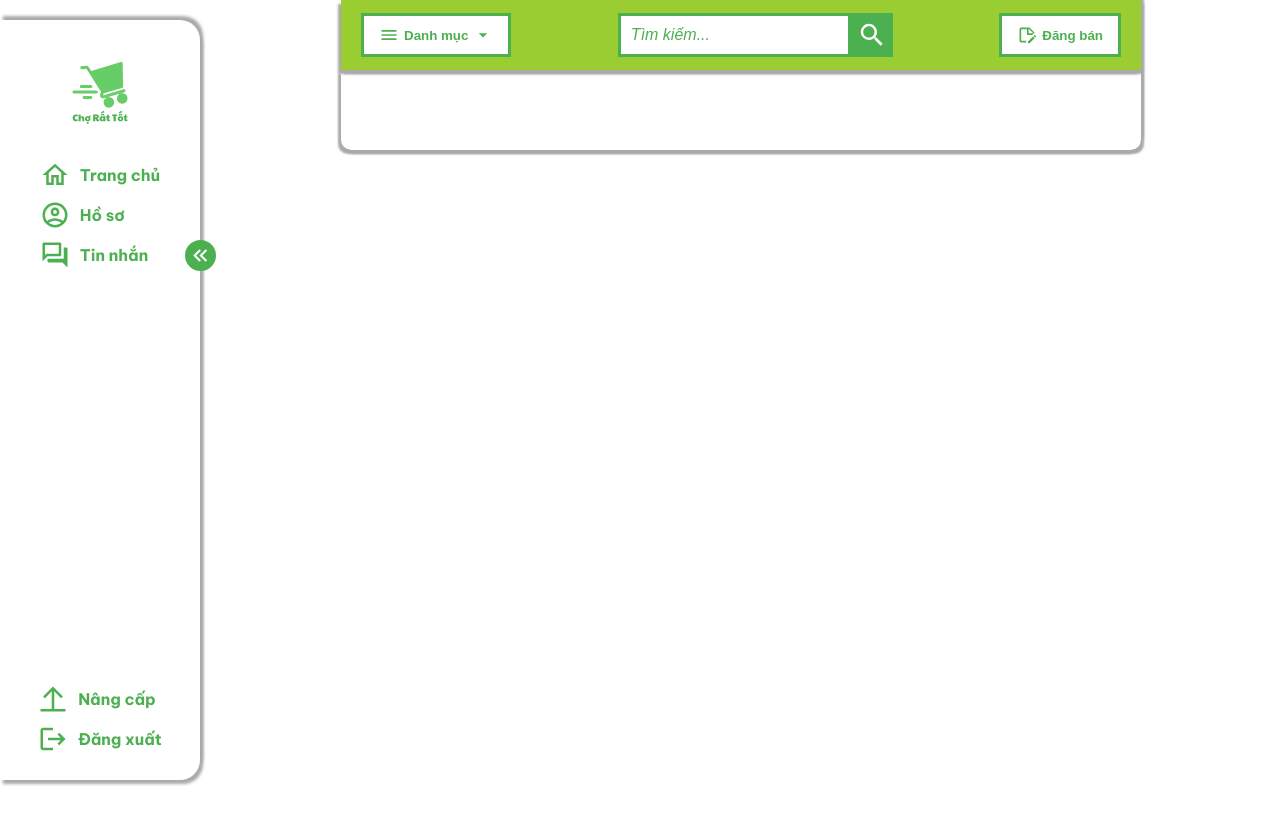
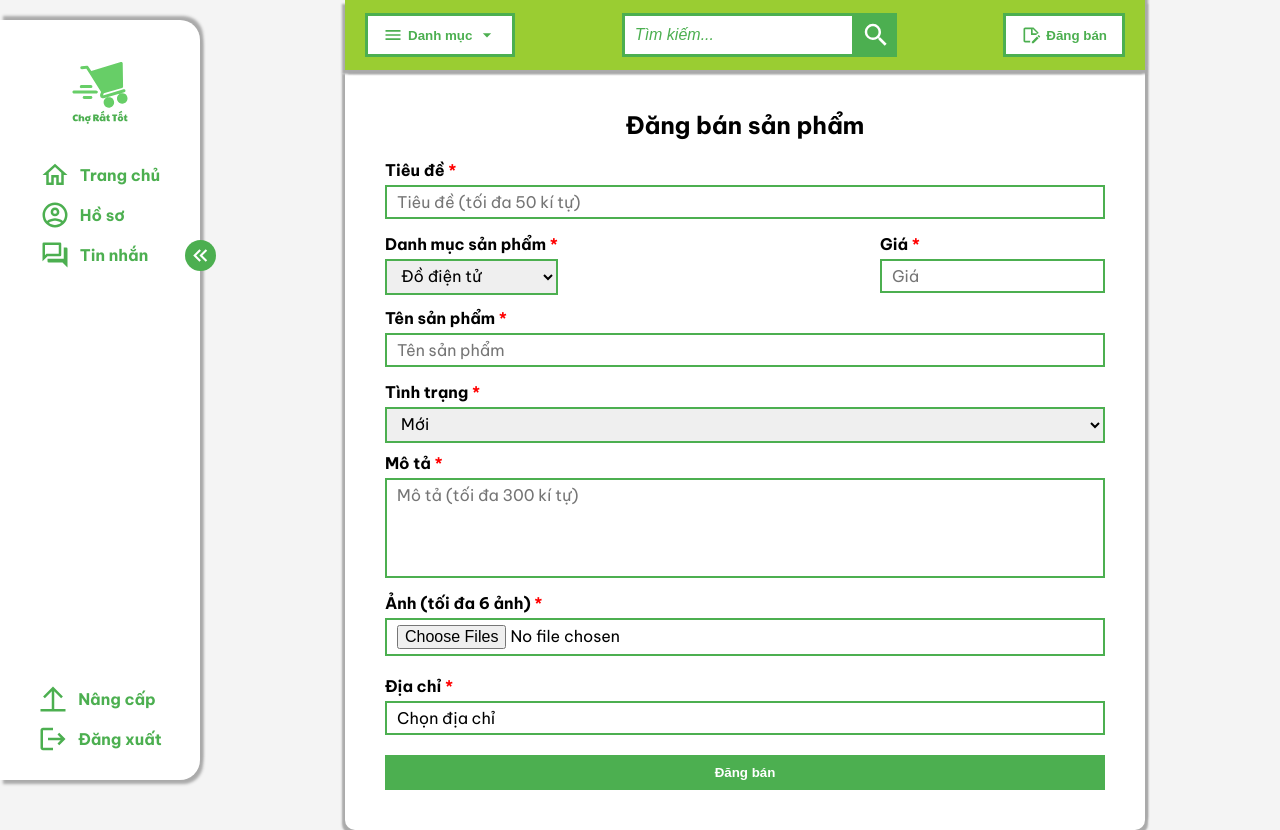
Before and after one commit to hodat28/internship, a Django app: page /posting in a window 1280 px wide. Before the commit the page ends 785 px from the top, so only its background shows below. Run offline with Django 5.2, Linux system fonts and the light colour scheme.

Commit message:
posting page

```diff
--- /dev/null
+++ b/chorattot/static/scripts/posting.js
@@ -0,0 +1,317 @@
+const citySelect = document.querySelector(".modal #select-city");
+const districtSelect = document.querySelector(".modal #select-district");
+const wardSelect = document.querySelector(".modal #select-ward");
+const street = document.querySelector(".modal #street");
+const addressSelect = document.querySelector("#select-address");
+const titleInput = document.querySelector("#title");
+const priceInput = document.querySelector("#price");
+const nameInput = document.querySelector("#product-name");
+const descInput = document.querySelector("#description");
+const form = document.querySelector(".upload-post");
+
+const MAX_IMAGES = 6; // Giới hạn tối đa số ảnh
+const imageInput = document.getElementById("image-input");
+const imageContainer = document.getElementById("image-container");
+const addMoreButton = document.getElementById("add-more-btn");
+const hiddenFileInput = document.getElementById("hidden-file-input");
+let selectedFiles = new Set(); // Lưu danh sách file đã chọn
+
+let ward = "";
+let district = "";
+let city = "";
+let address = "";
+
+document.getElementById("select-address").addEventListener("click", function () {
+  document.getElementById("modal").style.display = "block";
+  document.body.style.overflow = "hidden";
+});
+
+document.getElementById("close-modal").addEventListener("click", (e) => {
+  document.getElementById("modal").style.display = "none";
+  document.body.style.overflow = "auto";
+  validateAddress();
+  e.preventDefault();
+});
+
+document.querySelector(".close").addEventListener("click", function () {
+  document.getElementById("modal").style.display = "none";
+  document.body.style.overflow = "auto";
+  validateAddress();
+});
+
+window.addEventListener("click", function (event) {
+  if (event.target === document.getElementById("modal")) {
+    document.getElementById("modal").style.display = "none";
+    document.body.style.overflow = "auto";
+    validateAddress();
+  }
+});
+
+titleInput.addEventListener("blur", validateTitle);
+titleInput.addEventListener("input", validateTitle);
+
+priceInput.addEventListener("blur", validatePrice);
+priceInput.addEventListener("input", validatePrice);
+
+nameInput.addEventListener("blur", validateName);
+nameInput.addEventListener("input", validateName);
+
+descInput.addEventListener("blur", validateDesc);
+descInput.addEventListener("input", validateDesc);
+
+loadProvince();
+
+citySelect.addEventListener("change", () => {
+  const provinceCode = citySelect.value;
+  if (provinceCode === "0") {
+    districtSelect.disabled = true;
+    wardSelect.disabled = true;
+    districtSelect.innerHTML = `<option value="0">Chọn Quận/Huyện</option>`;
+    wardSelect.innerHTML = `<option value="0">Chọn Phường/Xã</option>`;
+  } else {
+    loadDistrict(provinceCode);
+  }
+  updateAddressDisplay();
+});
+
+districtSelect.addEventListener("change", () => {
+  const districtCode = districtSelect.value;
+  if (districtCode === "0") {
+    wardSelect.disabled = true;
+    wardSelect.innerHTML = `<option value="0">Chọn Phường/Xã</option>`;
+  } else {
+    loadWard(districtCode);
+  }
+  updateAddressDisplay();
+});
+
+wardSelect.addEventListener("change", updateAddressDisplay);
+street.addEventListener("input", updateAddressDisplay);
+
+form.addEventListener("submit", (e) => {
+  const validName = validateName();
+  const validPrice = validatePrice();
+  const validTitle = validateTitle();
+  const validDesc = validateDesc();
+  const validAdd = validateAddress();
+  const validImages = validateImages();
+  if (!validName || !validPrice || !validTitle || !validDesc || !validAdd || !validImages) {
+    e.preventDefault();
+  }
+});
+
+function validateTitle() {
+  if (titleInput.value.trim().length < 2) {
+    titleInput.nextElementSibling.innerText = "Vui lòng nhập tiêu đề, ít nhất 2 kí tự!";
+    titleInput.style.borderColor = "red";
+    return false;
+  }
+  titleInput.nextElementSibling.innerText = "";
+  titleInput.style.borderColor = "var(--green)";
+  return true;
+}
+
+function validateDesc() {
+  if (descInput.value.trim().split(" ").length < 10) {
+    descInput.nextElementSibling.innerText = "Vui lòng nhập mô tả, ít nhất 10 từ, tối đa 300 kí tự!";
+    descInput.style.borderColor = "red";
+    return false;
+  }
+  descInput.nextElementSibling.innerText = "";
+  descInput.style.borderColor = "var(--green)";
+  return true;
+}
+
+function validatePrice() {
+  if (priceInput.value === "" || Number(priceInput.value) < 10000) {
+    priceInput.nextElementSibling.innerText = "Vui lòng nhập giá, tối thiểu là 10000!";
+    priceInput.style.borderColor = "red";
+    return false;
+  }
+  priceInput.nextElementSibling.innerText = "";
+  priceInput.style.borderColor = "var(--green)";
+  return true;
+}
+
+function validateName() {
+  if (nameInput.value.trim().length < 2) {
+    nameInput.nextElementSibling.innerText = "Vui lòng nhập tên sản phẩm, ít nhất 2 kí tự!";
+    nameInput.style.borderColor = "red";
+    return false;
+  }
+  nameInput.nextElementSibling.innerText = "";
+  nameInput.style.borderColor = "var(--green)";
+  return true;
+}
+
+function validateAddress() {
+  if (city.length === 0 || district.length === 0 || ward.length === 0) {
+    addressSelect.nextElementSibling.innerText = "Vui lòng chọn địa chỉ!";
+    addressSelect.style.borderColor = "red";
+    return false;
+  }
+  addressSelect.nextElementSibling.innerText = "";
+  addressSelect.style.borderColor = "var(--green)";
+  return true;
+}
+
+function validateImages() {
+  console.log(selectedFiles);
+  if (selectedFiles.size === 0) {
+    imageContainer.nextElementSibling.innerText = "Vui lòng tải lên ít nhất một ảnh!";
+    imageInput.style.borderColor = "red";
+    return false;
+  }
+  imageContainer.nextElementSibling.innerText = "";
+  imageInput.style.borderColor = "var(--green)";
+  return true;
+}
+
+async function loadProvince() {
+  const url = "https://provinces.open-api.vn/api";
+  try {
+    const response = await fetch(url);
+    if (!response.ok) {
+      throw new Error(`Response status: ${response.status}`);
+    }
+    const json = await response.json();
+    citySelect.innerHTML = `<option value="0">Chọn Tỉnh/Thành phố</option>`;
+    json.forEach((element) => {
+      citySelect.innerHTML += `<option value="${element.code}">${element.name}</option>`;
+    });
+  } catch (error) {
+    console.error(error.message);
+    alert("Lỗi không thể lấy danh sách tỉnh/thành phố!");
+  }
+}
+
+async function loadDistrict(provinceCode) {
+  const url = "https://provinces.open-api.vn/api/d/";
+  try {
+    const response = await fetch(url);
+    if (!response.ok) {
+      throw new Error(`Response status: ${response.status}`);
+    }
+    const json = await response.json();
+    districtSelect.innerHTML = `<option value="0">Chọn Quận/Huyện</option>`;
+    json
+      .filter((p) => p.province_code == provinceCode)
+      .forEach((element) => {
+        districtSelect.innerHTML += `<option value="${element.code}">${element.name}</option>`;
+      });
+
+    districtSelect.disabled = false;
+    wardSelect.disabled = true;
+    wardSelect.innerHTML = `<option value="0">Chọn Phường/Xã</option>`;
+
+    district = "";
+    ward = "";
+    updateAddressDisplay();
+  } catch (error) {
+    console.error(error.message);
+    alert("Lỗi không thể lấy danh sách quận/huyện!");
+  }
+}
+
+async function loadWard(districtCode) {
+  const url = "https://provinces.open-api.vn/api/w/";
+  try {
+    const response = await fetch(url);
+    if (!response.ok) {
+      throw new Error(`Response status: ${response.status}`);
+    }
+    const json = await response.json();
+    wardSelect.innerHTML = `<option value="0">Chọn Phường/Xã</option>`;
+    json
+      .filter((p) => p.district_code == districtCode)
+      .forEach((element) => {
+        wardSelect.innerHTML += `<option value="${element.code}">${element.name}</option>`;
+      });
+
+    wardSelect.disabled = false;
+    ward = "";
+    updateAddressDisplay();
+  } catch (error) {
+    console.error(error.message);
+    alert("Lỗi không thể lấy danh sách phường/xã!");
+  }
+}
+
+function updateAddressDisplay() {
+  address = street.value.trim();
+  city = citySelect.value !== "0" ? citySelect.options[citySelect.selectedIndex].text : "";
+  district = districtSelect.value !== "0" ? districtSelect.options[districtSelect.selectedIndex].text : "";
+  ward = wardSelect.value !== "0" ? wardSelect.options[wardSelect.selectedIndex].text : "";
+
+  const fullAddress = [address, ward, district, city].filter((part) => part).join(", ");
+  addressSelect.innerText = fullAddress || "Chọn địa chỉ";
+}
+
+
+function handleFiles(files) {
+  let newFilesAdded = false;
+  let currentImageCount = imageContainer.children.length;
+  let filesToProcess = Array.from(files).slice(0, MAX_IMAGES - currentImageCount); // Chỉ lấy số lượng vừa đủ
+
+  for (const file of filesToProcess) {
+    if (!file.type.startsWith("image/")) continue; // Chỉ nhận file ảnh
+    const fileKey = file.name + file.size; // Tạo key duy nhất cho file
+    if (selectedFiles.has(fileKey)) continue; // Bỏ qua file đã chọn
+
+    selectedFiles.add(fileKey);
+    newFilesAdded = true;
+
+    const reader = new FileReader();
+    reader.onload = function(e) {
+      const imageWrapper = document.createElement("div");
+      imageWrapper.classList.add("image-wrapper");
+
+      const img = document.createElement("img");
+      img.src = e.target.result;
+      img.classList.add("preview-image");
+
+      const removeBtn = document.createElement("button");
+      removeBtn.innerText = "×";
+      removeBtn.classList.add("remove-btn");
+      removeBtn.addEventListener("click", function() {
+          imageWrapper.remove();
+          selectedFiles.delete(fileKey); // Xóa file khỏi danh sách đã chọn
+          updateUI(); // Cập nhật lại giao diện sau khi xóa ảnh
+          validateImages();
+      });
+
+      imageWrapper.appendChild(img);
+      imageWrapper.appendChild(removeBtn);
+      imageContainer.appendChild(imageWrapper);
+      updateUI();
+    };
+    reader.readAsDataURL(file);
+  }
+}
+
+function updateUI() {
+  let currentImageCount = imageContainer.children.length;
+  if (currentImageCount === 0) {
+      addMoreButton.style.display = "none";
+      imageInput.style.display = "block"; // Hiện lại "Chọn tệp"
+  } else {
+      imageInput.style.display = "none"; // Ẩn "Chọn tệp" khi có ảnh
+      addMoreButton.style.display = currentImageCount < MAX_IMAGES ? "block" : "none"; // Hiện nút "+" nếu chưa đủ 6 ảnh
+  }
+}
+
+imageInput.addEventListener("change", function(event) {
+  handleFiles(event.target.files);
+  imageInput.value = ""; // Cho phép chọn lại cùng file
+  validateImages();
+});
+
+hiddenFileInput.addEventListener("change", function(event) {
+  handleFiles(event.target.files);
+  hiddenFileInput.value = "";
+  validateImages();
+});
+
+addMoreButton.addEventListener("click", function() {
+  hiddenFileInput.click();
+});
--- a/chorattot/static/styles/base.css
+++ b/chorattot/static/styles/base.css
@@ -10,12 +10,13 @@
 
 body {
   font-family: "Be Vietnam Pro", serif;
+  margin: 0;
   margin-left: 210px;
   position: relative;
   display: flex;
   justify-content: center;
   padding-top: 70px;
-  margin-top: 0;
+  background-color: #f4f4f4;
 }
 
 .content-container {
@@ -26,6 +27,11 @@ body {
   border-radius: 0 0 10px 10px;
   padding: 40px;
   width: 800px;
+  background-color: white;
+}
+
+button:hover, a:hover {
+  opacity: 0.7;
 }
 
 @media (max-width: 1024px) {
--- a/chorattot/static/styles/home.css
+++ b/chorattot/static/styles/home.css
@@ -182,10 +182,6 @@
   to {opacity: 1}
 }
 
-button:hover, a:hover {
-  opacity: 0.7;
-}
-
 .post .post-status {
   background-color: var(--green);
   color: white;
--- /dev/null
+++ b/chorattot/static/styles/posting.css
@@ -0,0 +1,221 @@
+h2 {
+  text-align: center;
+  margin-top: 0;
+}
+
+.upload-post {
+  display: flex;
+  flex-direction: column;
+  justify-content: center;
+  gap: 10px;
+}
+
+.input-container {
+  display: flex;
+  flex-direction: column;
+  gap: 5px;
+}
+
+.upload-post label {
+  font-weight: bold;
+}
+
+.upload-post input,
+.upload-post select,
+.upload-post #description,
+.upload-post #select-address {
+  padding: 5px 10px;
+  border: 2px solid var(--green);
+  font-family: "Be Vietnam Pro", serif;
+  font-size: 1em;
+}
+
+.upload-post #select-address {
+  cursor: pointer;
+}
+
+.upload-post #select-address:hover {
+  opacity: 0.75;
+}
+
+.upload-post input:focus,
+.upload-post select:focus,
+.upload-post #description:focus {
+  border: 2px solid var(--green);
+  outline: none;
+
+}
+
+.upload-post label::after {
+  color: red;
+  content: " *";
+}
+
+.upload-post label.not-require::after {
+  content: "";
+}
+
+.upload-post #description {
+  height: 100px;
+  resize: none;
+  border: 2px solid var(--green);
+}
+
+.upload-post .row {
+  display: flex;
+  justify-content: space-between;
+  flex-wrap: wrap;
+}
+
+.modal {
+  display: none;
+  position: fixed;
+  left: 0;
+  top: 0;
+  width: 100%;
+  height: 100%;
+  background-color: rgba(0,0,0,0.5);
+  z-index: 5;
+  overflow-y: auto;
+  overflow-x: hidden;
+}
+
+.modal label {
+  align-self: flex-start;
+}
+
+.modal-content {
+  background-color: white;
+  margin: 10% 38% 0 38%;
+  padding: 20px;
+  width: 40%;
+  border-radius: 10px;
+  text-align: center;
+  display: flex;
+  flex-direction: column;
+  position: relative;
+  gap: 10px;
+  /* min-width: 300px; */
+}
+
+.close {
+  position: absolute;
+  top: -5px;
+  right: 3px;
+  font-size: 30px;
+  cursor: pointer;
+  color: red;
+}
+
+.close:hover {
+  opacity: 0.5;
+}
+
+.upload-post .post-btn,
+.modal button {
+  background-color: var(--green);
+  color: white;
+  padding: 10px;
+  width: 100%;
+  border: none;
+  cursor: pointer;
+  font-weight: bold;
+}
+
+.upload-post .post-btn {
+  margin-top: 5px;
+}
+
+.upload-post input:focus:invalid,
+.upload-post textarea:invalid {
+  border-color: red;
+}
+
+.error {
+  color: red;
+  font-style: italic;
+}
+
+#image-input {
+  width: 100%;
+}
+
+#image-container {
+  /* margin-top: 20px;  */
+  display: flex;
+  flex-wrap: wrap;
+  justify-content: center;
+  gap: 15px;
+  border: none;
+}
+
+#image-container .image-wrapper {
+  position: relative;
+  display: inline-block;
+}
+
+#image-container .preview-image {
+  max-width: 150px;
+  max-height: 150px;
+  border-radius: 8px;
+  box-shadow: 0 0 5px rgba(0, 0, 0, 0.2);
+  object-fit: cover;
+}
+
+#image-container .remove-btn {
+  position: absolute;
+  top: 5px;
+  right: 5px;
+  background-color: red;
+  color: white;
+  border: none;
+  padding: 5px;
+  font-size: 12px;
+  cursor: pointer;
+  border-radius: 50%;
+}
+
+#image-container .remove-btn:hover {
+  background-color: darkred;
+}
+
+#add-more-btn {
+  display: none;
+  background-color: green;
+  color: white;
+  border: none;
+  padding: 10px;
+  cursor: pointer;
+  border-radius: 5px;
+  font-size: 20px;
+  width: 40px;
+  height: 40px;
+}
+
+#add-more-btn:hover {
+  background-color: darkgreen;
+}
+
+#image-input {
+  display: block;
+  /* margin: 20px auto;  */
+}
+
+#hidden-file-input {
+  display: none;
+}
+
+@media (max-width: 1024px) {
+  .modal-content {
+    background-color: white;
+    margin: 25% auto;
+    padding: 20px;
+    width: 80%;
+    border-radius: 10px;
+    text-align: center;
+    display: flex;
+    flex-direction: column;
+    position: relative;
+    gap: 10px;
+  }
+}
--- a/chorattot/templates/posting.html
+++ b/chorattot/templates/posting.html
@@ -3,14 +3,106 @@
 {% block title %}Đăng bán{% endblock %}
 
 {% block head %}
-    <link rel="stylesheet" href="{% static 'styles/home.css' %}">
+    <link rel="stylesheet" href="{% static 'styles/posting.css' %}">
 {% endblock %}
 
 
 {% block scripts %}
-    {% comment %} <script src="{% static 'scripts/home.js' %}" defer></script> {% endcomment %}
+    <script src="{% static 'scripts/posting.js' %}" defer></script>
 {% endblock %}
 
 {% block content %}
+  <h2>Đăng bán sản phẩm</h2>
+  <form class="upload-post" enctype="multipart/form-data" novalidate>
+    <div class="input-container">
+      <label for="title">Tiêu đề</label>
+      <input type="text" id="title" name="title" placeholder="Tiêu đề (tối đa 50 kí tự)" maxlength="50" minlength="2" required/>
+      <div class="error"></div>
+    </div>
+
+    <div class="row">
+      <div class="input-container">
+        <label for="category">Danh mục sản phẩm</label>
+        <select id="category" name="category">
+          <option value="electronics">Đồ điện tử</option>
+          <option value="fashion">Thời trang</option>
+        </select>
+      </div>
+
+      <div class="input-container">
+        <label for="price">Giá</label>
+        <input type="number" id="price" name="price" required min="10000" placeholder="Giá"/>
+        <div class="error"></div>
+      </div>
+    </div>
+
+    <div class="input-container">
+      <label for="product-name">Tên sản phẩm</label>
+      <input type="text" id="product-name" name="product-name" required placeholder="Tên sản phẩm" minlength="2"/>
+      <div class="error"></div>
+    </div>
+
+    <div class="input-container">
+      <label for="condition">Tình trạng</label>
+      <select id="condition" name="condition">
+        <option value="new">Mới</option>
+        <option value="used">Đã qua sử dụng</option>
+      </select>
+    </div>
+
+    <div class="input-container">
+      <label for="description">Mô tả</label>
+      <textarea id="description" name="description" required maxlength="300" minlength="10" placeholder="Mô tả (tối đa 300 kí tự)"></textarea>
+      <div class="error"></div>
+    </div>
+
+    <div class="input-container">
+      <label>Ảnh (tối đa 6 ảnh)</label>
+      <input type="file" id="image-input" accept="image/*" multiple>
+      <div id="image-container"></div>
+      <div class="error"></div>
+      <button id="add-more-btn" type="button">+</button>
+
+      <input type="file" id="hidden-file-input" accept="image/*" multiple>
+    </div>
+
+    <div class="input-container">
+      <label for="select-address">Địa chỉ</label>
+      <div id="select-address"readonly>Chọn địa chỉ</div>
+      <div class="error"></div>
+    </div>
+
+  <div id="modal" class="modal">
+    <div class="modal-content">
+      <span class="close">&times;</span>
+      <h2>Địa chỉ</h2>
+      <div class="input-container">
+        <label for="select-city">Tỉnh/thành phố</label>
+        <select id="select-city">
+          <option value="0">Vui lòng chọn tỉnh/thành phố</option>
+        </select>
+      </div>
+
+      <div class="input-container">
+        <label for="select-district">Quận/huyện</label>
+        <select id="select-district" disabled></select>
+      </div>
+
+      <div class="input-container">
+        <label for="select-ward">Phường/xã</label>
+        <select id="select-ward" disabled></select>
+      </div>
+
+      <div class="input-container">
+        <label for="street" class="not-require">Số nhà</label>
+        <input id="street" type="text" placeholder="Số nhà">
+      </div>
+
+      <button id="close-modal" class>XONG</button>
+    </div>
+  </div>
+
+    <button type="submit" class="post-btn">Đăng bán</button>
+  </form>
 
 {% endblock %}
--- a/shopping/settings.py
+++ b/shopping/settings.py
@@ -25,7 +25,7 @@ SECRET_KEY = 'django-insecure-l7i44m7g5eebvt8z)e5!l7!i9sg7%v29%v2mlde7++@4jd%mu%
 # SECURITY WARNING: don't run with debug turned on in production!
 DEBUG = True
 
-ALLOWED_HOSTS = ['6832-113-176-99-229.ngrok-free.app', 'localhost']
+ALLOWED_HOSTS = ['*']
 
 
 # Application definition
```
